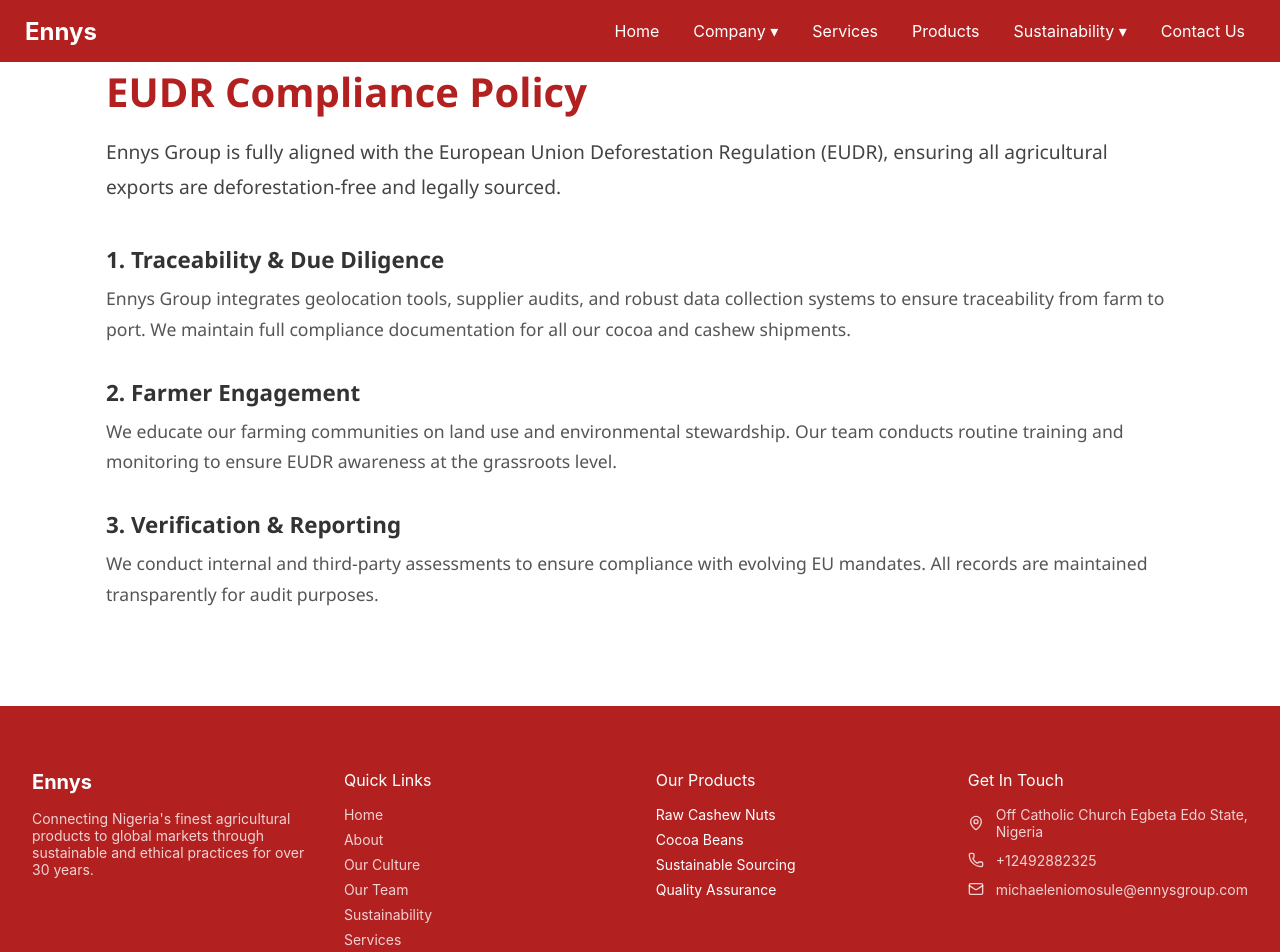
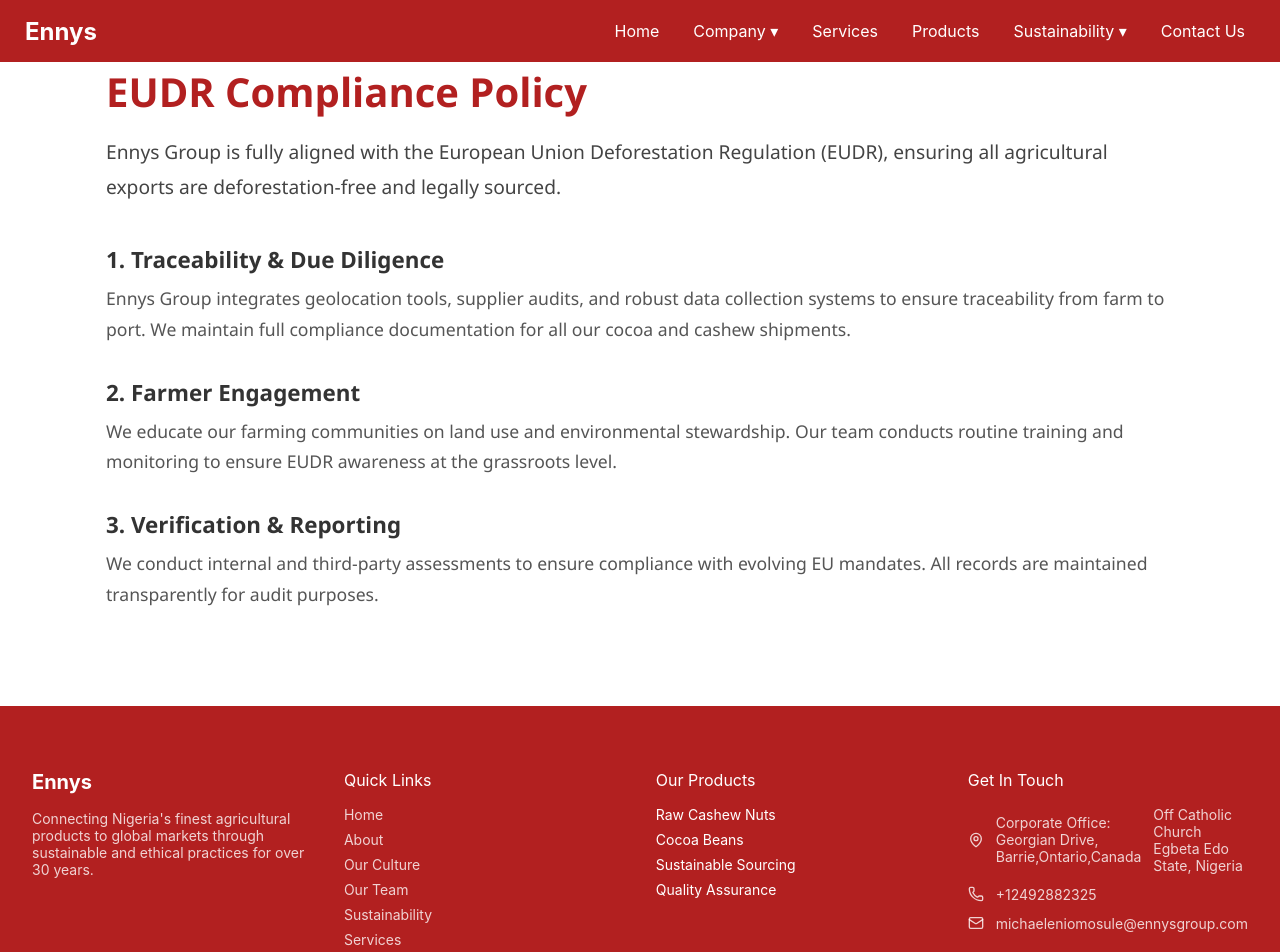
Before and after one commit to Geiranix/ennys-group, a React (Create React App) app: page /sustainability/eudrpolicy in a window 1280 px wide. Shown: the top 952 px of the page. Built offline with nearby package versions, Linux system fonts and the light colour scheme; no server answers.

Commit message:
Added a section of address

```diff
--- a/src/components/Footer.js
+++ b/src/components/Footer.js
@@ -52,6 +52,7 @@
               <div className="footer-contact">
                 <div className="contact-item">
                   <MapPin />
+                  <span>Corporate Office: Georgian Drive, Barrie,Ontario,Canada</span>
                   <span>Off Catholic Church Egbeta Edo State, Nigeria</span>
                 </div>
                 <div className="contact-item">
```
